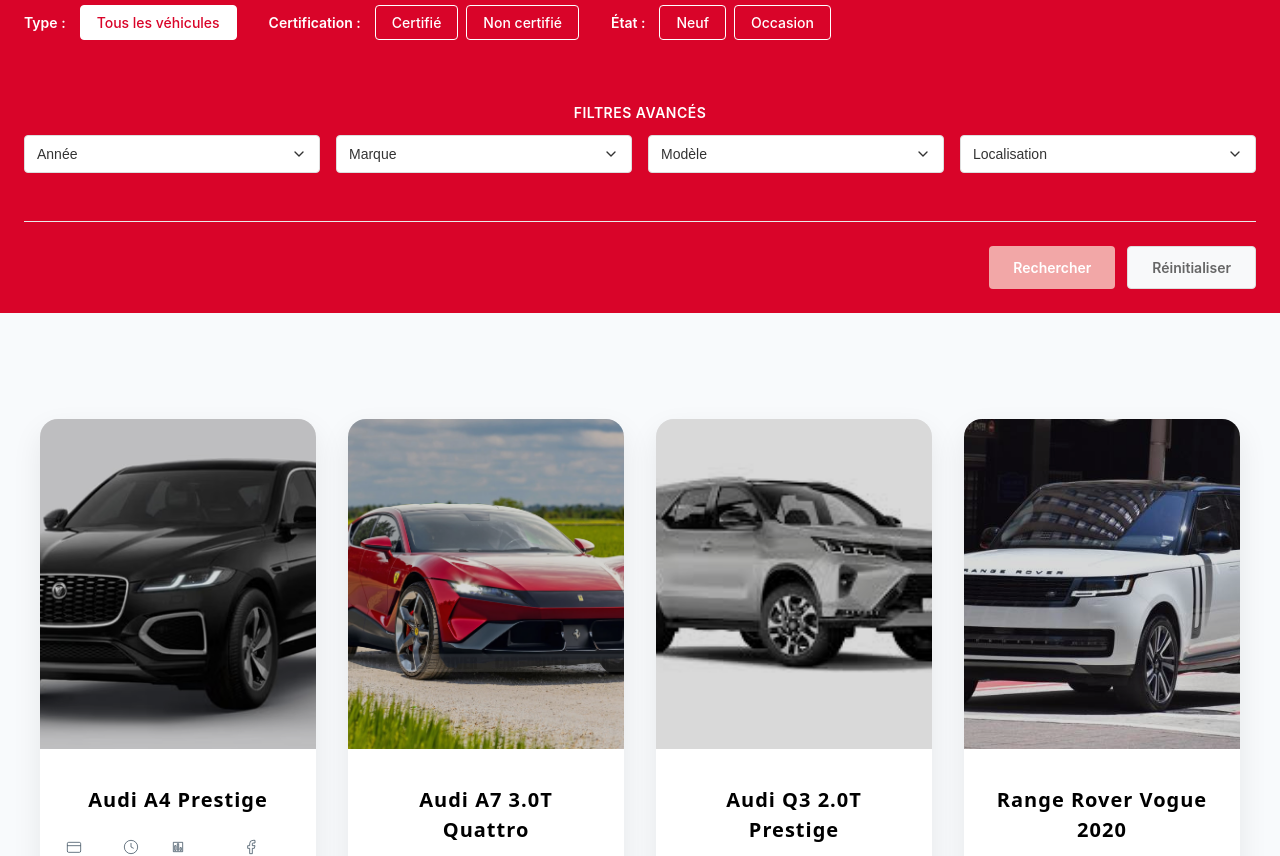
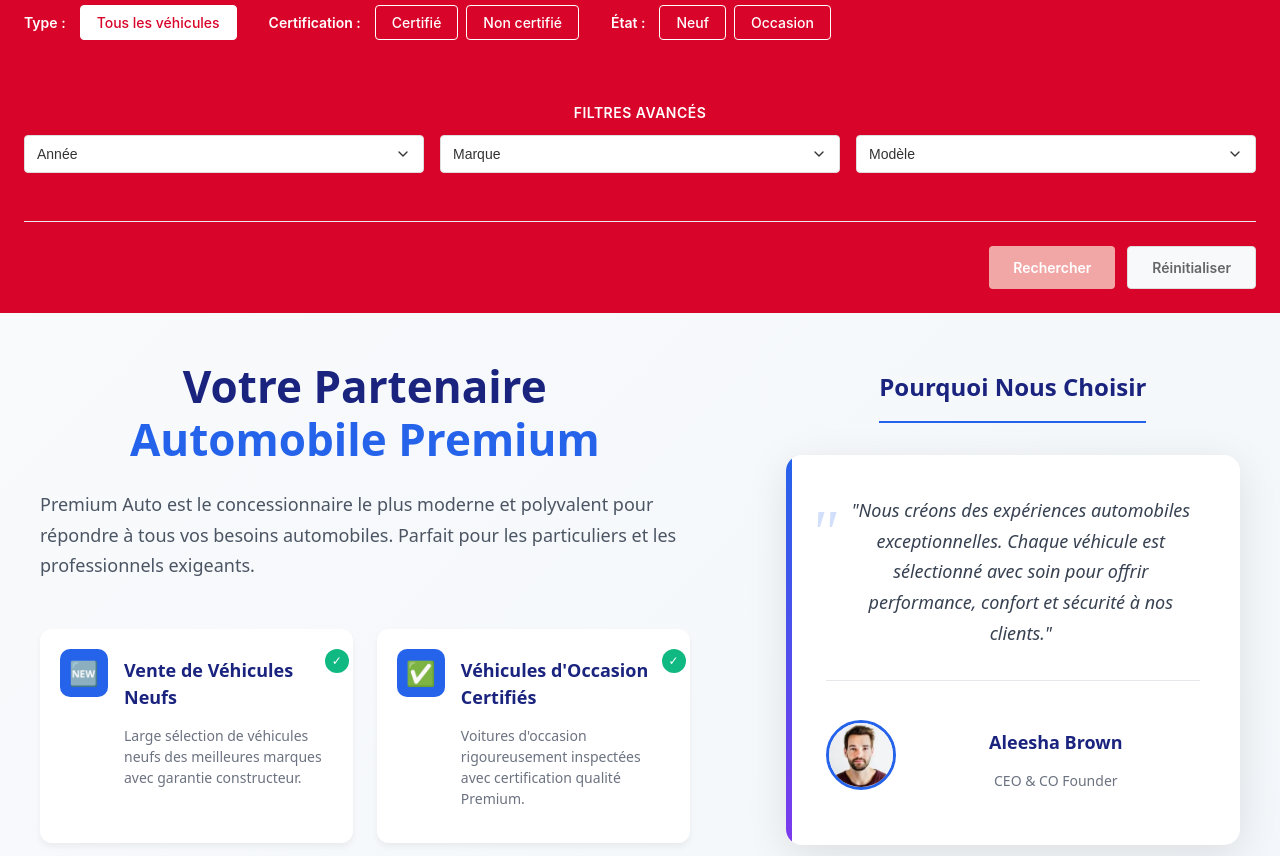
Before and after one commit to Hassane220/Teracar, a React (Vite) app: page / in a window 1280 px wide. Shown: the part 900-1756 px from the top of the page. Built offline with nearby package versions, Linux system fonts and the light colour scheme.

Commit message:
Suppression du filtre localisation dans VehicleFilter.jsx.

```diff
--- a/src/components/Filters/VehicleFilter.jsx
+++ b/src/components/Filters/VehicleFilter.jsx
@@ -10,7 +10,6 @@
     year: '',
     make: '',
     model: '',
-    location: '',
     minPrice: '',
     maxPrice: ''
   });
@@ -22,7 +21,7 @@
   const yearOptions = ['1998', '2002', '2004', '2007', '2010', '2015', '2020', '2023'];
   const makeOptions = ['Toyota', 'Honda', 'Ford', 'BMW', 'Mercedes', 'Audi'];
   const modelOptions = ['Model S', 'Civic', 'F-150', '3 Series', 'C-Class', 'A4'];
-  const locationOptions = ['Abidjan', 'Bouaké', 'Yamoussoukro', 'San Pedro', 'Korhogo'];
+  // ...existing code...
 
   const handleFilterChange = (filterName, value) => {
     setFilters(prev => ({
@@ -50,6 +49,9 @@
       minPrice: '',
       maxPrice: ''
     });
+    if (window.onVehicleFilterReset) {
+      window.onVehicleFilterReset();
+    }
   };
 
   return (
@@ -163,16 +165,7 @@
                 ))}
               </select>
 
-              <select
-                className="filter-dropdown"
-                value={filters.location}
-                onChange={(e) => handleFilterChange('location', e.target.value)}
-              >
-                <option value="">Localisation</option>
-                {locationOptions.map(location => (
-                  <option key={location} value={location}>{location}</option>
-                ))}
-              </select>
+              {/* Localisation supprimée */}
             </div>
           </div>
         </div>
--- a/src/pages/HomePage.jsx
+++ b/src/pages/HomePage.jsx
@@ -1,7 +1,7 @@
 import React, { useState, useEffect } from 'react';
 import Hero from '../components/Hero/Hero';
 import Filters from '../components/Filters/VehicleFilter';
-import CarList from '../components/CarList/CarList';
+import { CatalogueList, CatalogueCarCard } from '../components/Catalogue';
 import { cars as allCars } from '../data/cars';
 import Services from '../components/Services/Services';
 import Partners from '../components/Partners/Partners';
@@ -12,7 +12,8 @@
 import ScrollToTop from '../components/ScrollToTop/ScrollToTop';
 
 function HomePage() {
-  const [filteredCars, setFilteredCars] = useState(allCars);
+  const [filteredCars, setFilteredCars] = useState([]);
+  const [hasSearched, setHasSearched] = useState(false);
 
   useEffect(() => {
     window.onVehicleFilter = (filters) => {
@@ -43,15 +44,28 @@
         return true;
       });
       setFilteredCars(result);
+      setHasSearched(true);
     };
-    return () => { window.onVehicleFilter = null; };
+    window.onVehicleFilterReset = () => {
+      setHasSearched(false);
+      setFilteredCars([]);
+    };
+    return () => { window.onVehicleFilter = null; window.onVehicleFilterReset = null; };
   }, []);
 
   return (
     <>
       <Hero />
       <Filters />
-      <CarList cars={filteredCars} title={null} />
+      {hasSearched && (
+        <div className="catalogue-main-container" style={{marginTop:'2rem', marginBottom:'2rem'}}>
+          <CatalogueList>
+            {filteredCars.map(car => (
+              <CatalogueCarCard key={car.id} car={car} />
+            ))}
+          </CatalogueList>
+        </div>
+      )}
       <Services />
       <Partners />
       <FeaturedCars />
```
